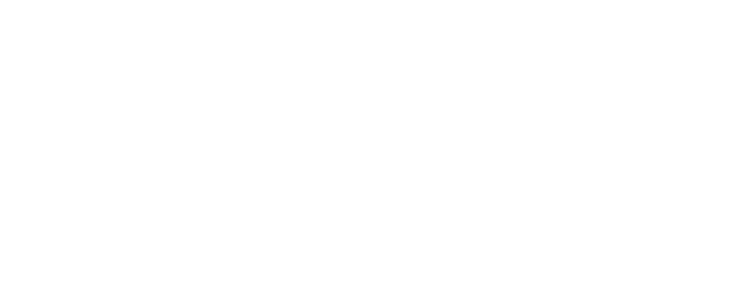
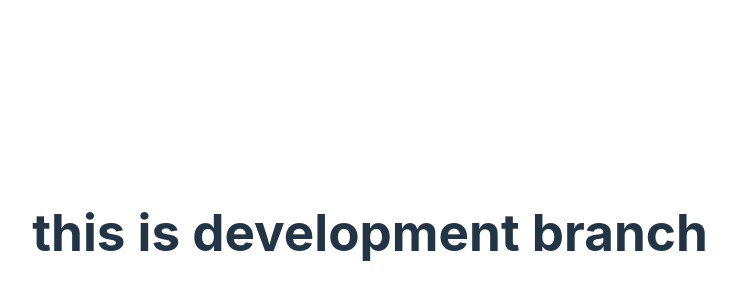
Before and after one commit to shahid1105/run-for-travel, a React (Vite) app: page / in a window 1280 px wide. Shown: the part 168-468 px from the top of the page, without its empty margins (270-1006 px from the left). Built offline with nearby package versions, Linux system fonts and the light colour scheme.

Commit message:
first commit

```diff
--- a/src/App.jsx
+++ b/src/App.jsx
@@ -6,7 +6,7 @@
 
   return (
     <>
-
+     <h1>this is development branch</h1>
 
     </>
   )
```
